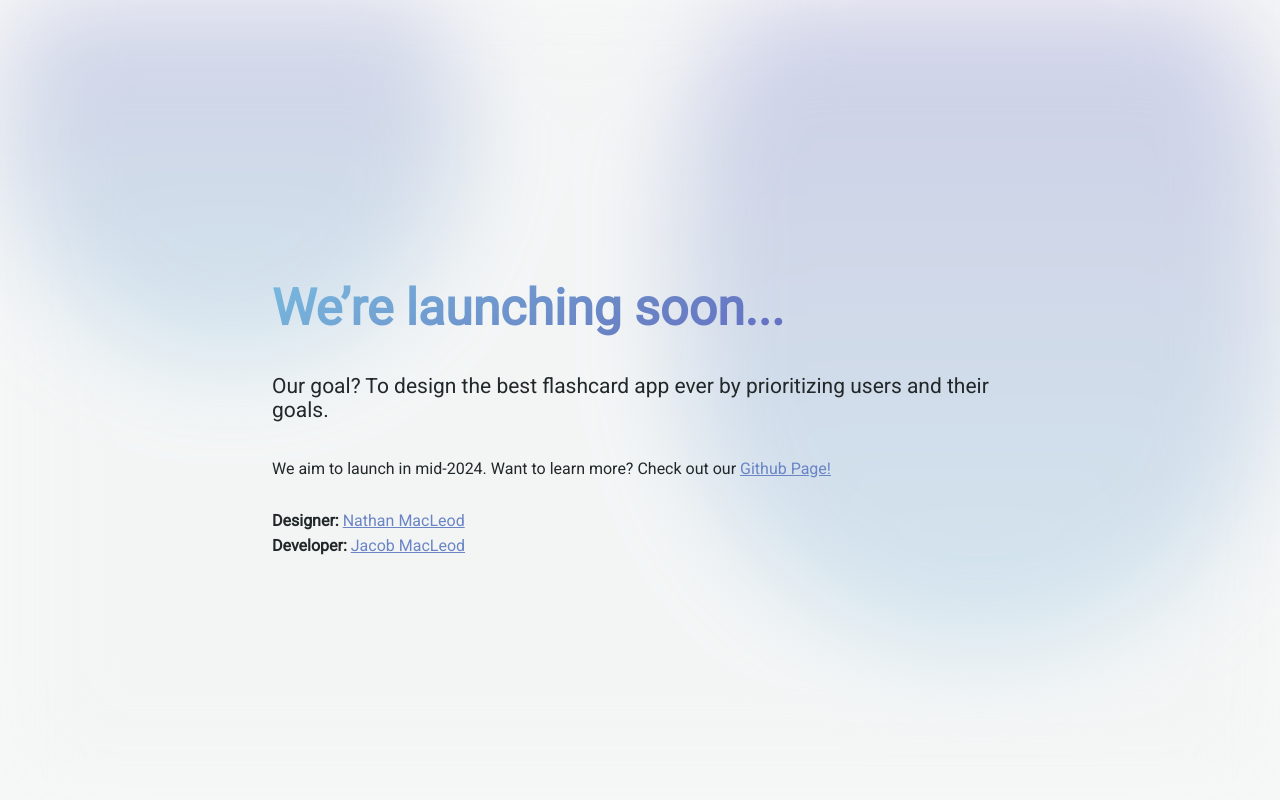
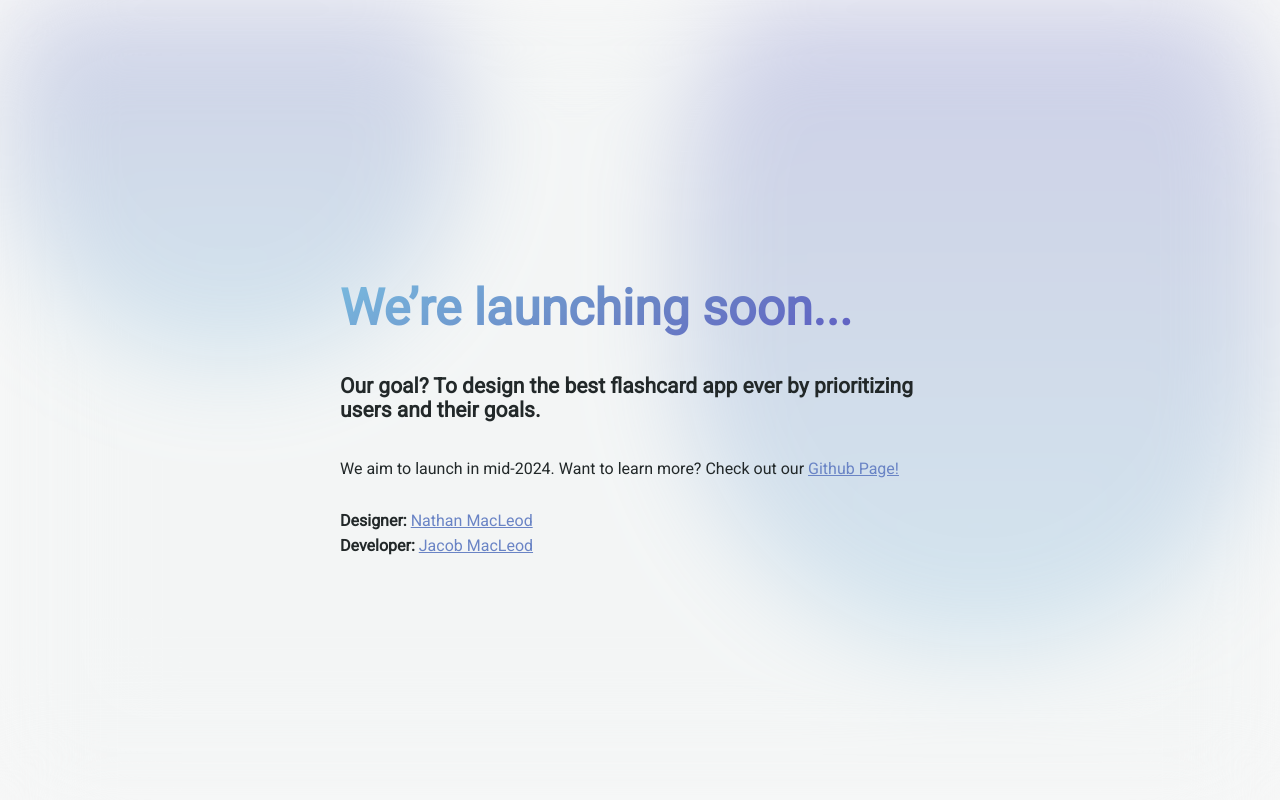
Before and after one commit to jacob-macleod/Dolphin-Flashcard-App, a Flask app: page / in a window 1280 px wide. Run offline with Flask 3, Linux system fonts and the light colour scheme; parts of the project's set-up code (start-up, migrations or seed data) failed here and were passed over.

Commit message:
index.html made text bold and added max-width of 600px

```diff
--- a/templates/index.html
+++ b/templates/index.html
@@ -78,7 +78,7 @@
             font-family: Roboto;
             font-size: 21px;
             font-style: normal;
-            font-weight: 500;
+            font-weight: 700;
             line-height: normal;
         }
 
@@ -113,7 +113,7 @@
 </head>
 <body>
     <div id="content" style="position: absolute; z-index: 1;">
-        <div style="display: flex; flex-direction: column; justify-content: center; height: 100vh; margin: 32px;">
+        <div style="display: flex; flex-direction: column; justify-content: center; height: 100vh; margin: 32px; max-width: 600px;">
             <p class="header">We’re launching soon...</p>
             <p class="subheader">Our goal? To design the best flashcard app ever by prioritizing users and their goals.</p>
             <p class="text">We aim to launch in mid-2024. Want to learn more? Check out our <a href="https://github.com/jacob-macleod/Flashcard-App" class="link">Github Page!</a></p>
```
